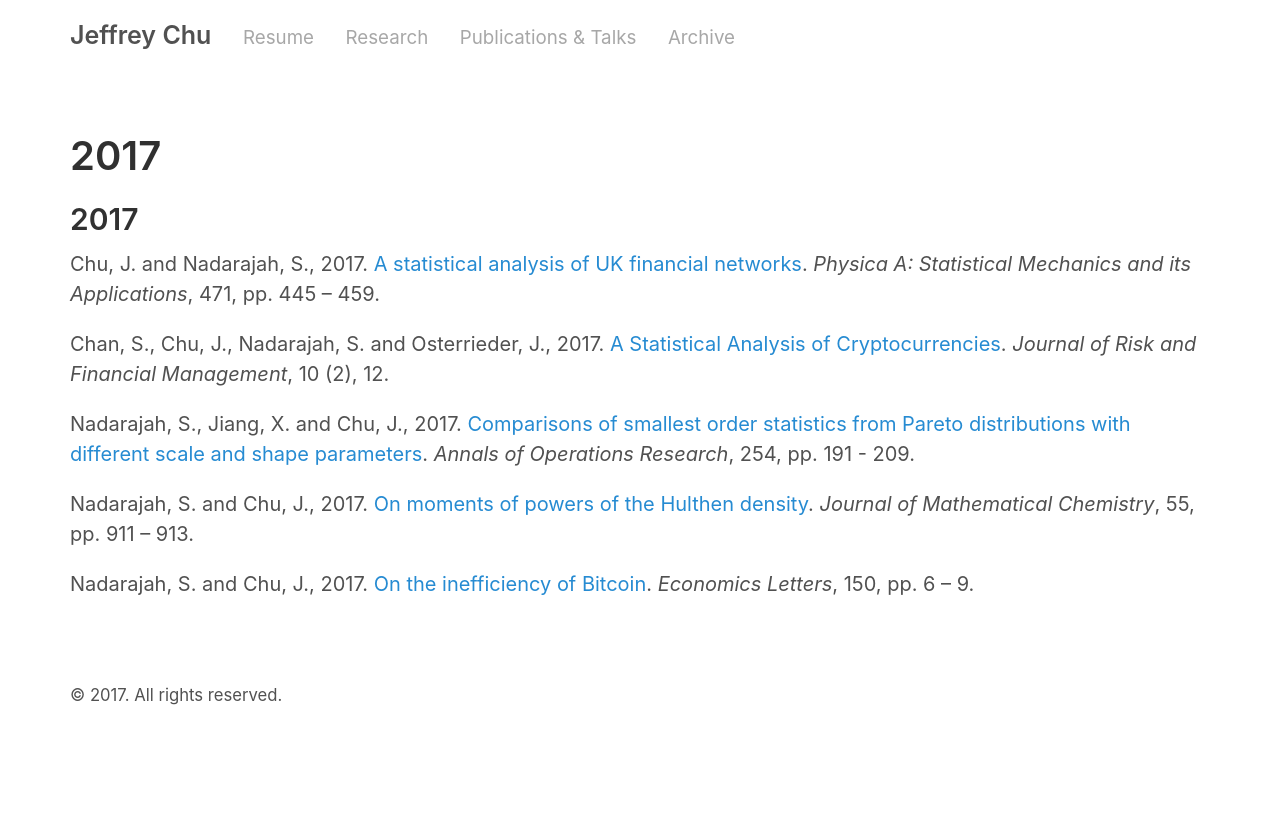
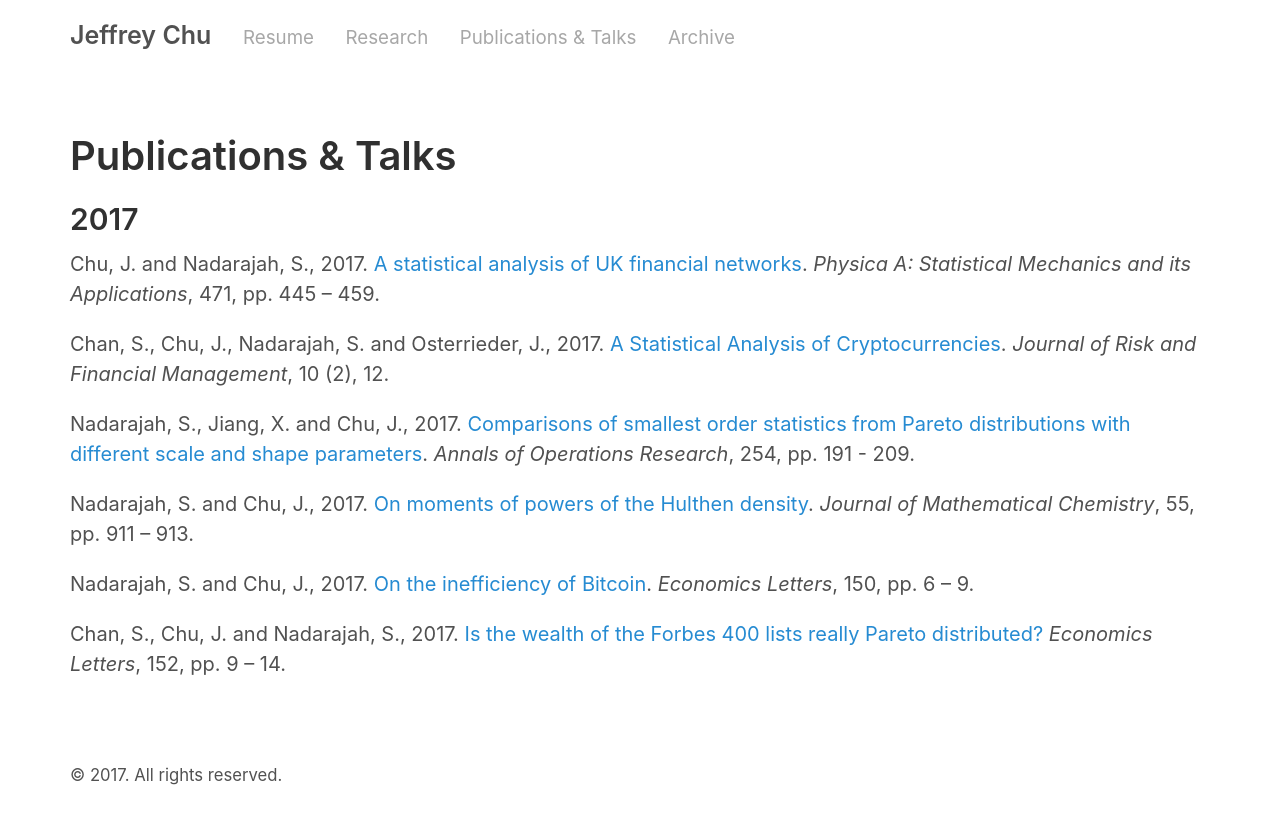
Before and after one commit to jeffrey-chu/jeffrey-chu.github.io, a Jekyll site: the page built from pubtalks.md, in a window 1280 px wide. Shown: the top 824 px of the page. Built offline with Jekyll 4.4.1, drawn with Linux system fonts in a browser that asks for light colours; our own code applies the rules of GitHub Pages for plain Markdown files.

Commit message:
Update pubtalks.md

```diff
--- a/pubtalks.md
+++ b/pubtalks.md
@@ -1,5 +1,6 @@
 ---
 layout: page
+title : Publications & Talks
 ---
 
 ## 2017
@@ -8,3 +9,4 @@ layout: page
 <p>Nadarajah, S., Jiang, X. and Chu, J., 2017. <a href="https://doi.org/10.1007/s10479-017-2444-0">Comparisons of smallest order statistics from Pareto distributions with different scale and shape parameters</a>. <i>Annals of Operations Research</i>, 254, pp. 191 - 209.</p>
 <p>Nadarajah, S. and Chu, J., 2017. <a href="https://doi.org/10.1007/s10910-016-0717-5">On moments of powers of the Hulthen density</a>. <i>Journal of Mathematical Chemistry</i>, 55, pp. 911 – 913.</p>
 <p>Nadarajah, S. and Chu, J., 2017. <a href="https://doi.org/10.1016/j.econlet.2016.10.033">On the inefficiency of Bitcoin</a>. <i>Economics Letters</i>, 150, pp. 6 – 9.</p>
+<p>Chan, S., Chu, J. and Nadarajah, S., 2017. <a href="https://doi.org/10.1016/j.econlet.2016.12.017">Is the wealth of the Forbes 400 lists really Pareto distributed?</a> <i>Economics Letters</i>, 152, pp. 9 – 14.</p>
```
